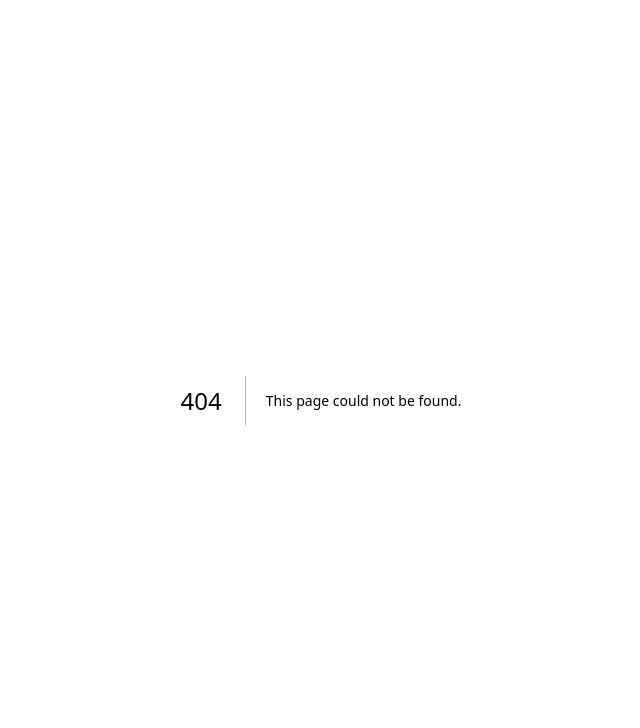
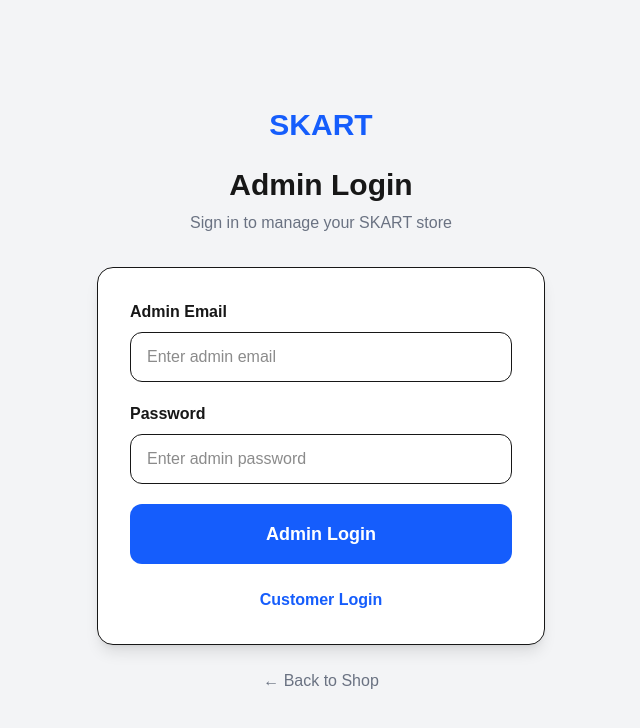
Before and after one commit to SKART2026/SKART-ECOMMERCE, a Next.js app: page /admin/login in a window 1280 px wide. Before the commit this address had no page. Shown: the top 728 px of the page, without its empty margins (319-959 px from the left). Built offline with nearby package versions, Linux system fonts and the light colour scheme.

Commit message:
Add secure admin authentication

```diff
--- /dev/null
+++ b/app/admin/login/page.tsx
@@ -0,0 +1,153 @@
+"use client";
+
+import { FormEvent, useState } from "react";
+import { useRouter } from "next/navigation";
+import Link from "next/link";
+
+export default function AdminLoginPage() {
+  const router = useRouter();
+
+  const [email, setEmail] = useState("");
+  const [password, setPassword] = useState("");
+
+  const [error, setError] = useState("");
+  const [loading, setLoading] = useState(false);
+
+  async function handleLogin(event: FormEvent<HTMLFormElement>) {
+    event.preventDefault();
+
+    setError("");
+    setLoading(true);
+
+    try {
+      const response = await fetch("/api/auth/login", {
+        method: "POST",
+        headers: {
+          "Content-Type": "application/json",
+        },
+        body: JSON.stringify({
+          email,
+          password,
+        }),
+      });
+
+      const data = await response.json();
+
+      if (!response.ok) {
+        setError(data.error || "Login failed.");
+        return;
+      }
+
+      if (data.user?.role !== "ADMIN") {
+        setError("Access denied. Admin account required.");
+        return;
+      }
+
+      router.push("/admin");
+      router.refresh();
+    } catch (error) {
+      console.error(error);
+      setError("Something went wrong. Please try again.");
+    } finally {
+      setLoading(false);
+    }
+  }
+
+  return (
+    <main className="min-h-screen bg-gray-100 flex items-center justify-center px-6 py-12">
+      <div className="w-full max-w-md">
+
+        <div className="text-center mb-8">
+          <Link
+            href="/"
+            className="text-3xl font-bold text-blue-600"
+          >
+            SKART
+          </Link>
+
+          <h1 className="text-3xl font-bold mt-6">
+            Admin Login
+          </h1>
+
+          <p className="text-gray-500 mt-2">
+            Sign in to manage your SKART store
+          </p>
+        </div>
+
+        <div className="bg-white rounded-2xl shadow-lg border p-8">
+
+          {error && (
+            <div className="bg-red-50 border border-red-200 text-red-600 rounded-xl p-4 mb-6">
+              {error}
+            </div>
+          )}
+
+          <form
+            onSubmit={handleLogin}
+            className="space-y-5"
+          >
+
+            <div>
+              <label className="block font-semibold mb-2">
+                Admin Email
+              </label>
+
+              <input
+                type="email"
+                value={email}
+                onChange={(e) => setEmail(e.target.value)}
+                placeholder="Enter admin email"
+                required
+                className="w-full border rounded-xl px-4 py-3 outline-none focus:ring-2 focus:ring-blue-500"
+              />
+            </div>
+
+            <div>
+              <label className="block font-semibold mb-2">
+                Password
+              </label>
+
+              <input
+                type="password"
+                value={password}
+                onChange={(e) => setPassword(e.target.value)}
+                placeholder="Enter admin password"
+                required
+                className="w-full border rounded-xl px-4 py-3 outline-none focus:ring-2 focus:ring-blue-500"
+              />
+            </div>
+
+            <button
+              type="submit"
+              disabled={loading}
+              className="w-full bg-blue-600 text-white py-4 rounded-xl font-bold text-lg hover:bg-blue-700 disabled:bg-gray-400"
+            >
+              {loading ? "Signing in..." : "Admin Login"}
+            </button>
+
+          </form>
+
+          <div className="text-center mt-6">
+            <Link
+              href="/login"
+              className="text-blue-600 font-semibold hover:underline"
+            >
+              Customer Login
+            </Link>
+          </div>
+
+        </div>
+
+        <div className="text-center mt-6">
+          <Link
+            href="/"
+            className="text-gray-500 hover:text-blue-600"
+          >
+            ← Back to Shop
+          </Link>
+        </div>
+
+      </div>
+    </main>
+  );
+}
--- a/app/admin/page.tsx
+++ b/app/admin/page.tsx
@@ -30,6 +30,7 @@
   const [stats, setStats] = useState<AdminStats | null>(null);
   const [loading, setLoading] = useState(true);
   const [statsLoading, setStatsLoading] = useState(true);
+  const [logoutLoading, setLogoutLoading] = useState(false);
 
   useEffect(() => {
     async function checkAdmin() {
@@ -37,14 +38,14 @@
         const response = await fetch("/api/auth/me");
 
         if (!response.ok) {
-      router.push("/login");
+          router.push("/admin/login");
           return;
         }
 
         const data = await response.json();
 
         if (!data.user || data.user.role !== "ADMIN") {
-      router.push("/");
+          router.push("/admin/login");
           return;
         }
 
@@ -60,7 +61,7 @@
         }
       } catch (error) {
         console.error(error);
-    router.push("/");
+        router.push("/admin/login");
       } finally {
         setLoading(false);
         setStatsLoading(false);
@@ -68,11 +69,33 @@
     }
 
     checkAdmin();
-
   }, [router]);
 
+  async function handleLogout() {
+    try {
+      setLogoutLoading(true);
+
+      const response = await fetch("/api/auth/logout", {
+        method: "POST",
+      });
+
+      if (!response.ok) {
+        throw new Error("Logout failed");
+      }
+
+      router.push("/admin/login");
+      router.refresh();
+    } catch (error) {
+      console.error("Logout error:", error);
+      setLogoutLoading(false);
+    }
+  }
+
   if (loading) {
-return ( <main className="min-h-screen bg-gray-100 flex items-center justify-center"> <div className="text-center"> <div className="text-5xl mb-4">⚙️</div>
+    return (
+      <main className="min-h-screen bg-gray-100 flex items-center justify-center">
+        <div className="text-center">
+          <div className="text-5xl mb-4">⚙️</div>
 
           <h2 className="text-2xl font-bold">
             Loading Admin Panel...
@@ -80,18 +103,18 @@
         </div>
       </main>
     );
-
   }
 
   if (!user) {
     return null;
   }
 
-return ( <main className="min-h-screen bg-gray-100 text-gray-900">
+  return (
+    <main className="min-h-screen bg-gray-100 text-gray-900">
 
       {/* HEADER */}
       <header className="bg-gray-900 text-white">
-    <div className="max-w-7xl mx-auto px-6 py-5 flex items-center justify-between">
+        <div className="max-w-7xl mx-auto px-6 py-5 flex items-center justify-between gap-4">
 
           <div>
             <h1 className="text-2xl font-bold">
@@ -103,7 +126,7 @@
             </p>
           </div>
 
-      <div className="flex items-center gap-5">
+          <div className="flex items-center gap-3 flex-wrap justify-end">
 
             <span className="text-sm">
               👤 {user.name}
@@ -115,6 +138,15 @@
             >
               View Store
             </Link>
+
+            <button
+              type="button"
+              onClick={handleLogout}
+              disabled={logoutLoading}
+              className="bg-red-600 text-white px-4 py-2 rounded-lg font-semibold hover:bg-red-700 disabled:bg-gray-500"
+            >
+              {logoutLoading ? "Logging out..." : "Logout"}
+            </button>
 
           </div>
 
@@ -273,7 +305,6 @@
             href="/admin/products"
             className="bg-white border rounded-2xl p-7 hover:shadow-lg transition"
           >
-
             <div className="text-5xl mb-5">
               🛍️
             </div>
@@ -285,14 +316,12 @@
             <p className="text-gray-500 mt-2">
               Add, edit, deactivate products and manage stock.
             </p>
-
           </Link>
 
           <Link
             href="/admin/orders"
             className="bg-white border rounded-2xl p-7 hover:shadow-lg transition"
           >
-
             <div className="text-5xl mb-5">
               📦
             </div>
@@ -304,14 +333,12 @@
             <p className="text-gray-500 mt-2">
               View customer orders and update order status.
             </p>
-
           </Link>
 
           <Link
             href="/admin/customers"
             className="bg-white border rounded-2xl p-7 hover:shadow-lg transition"
           >
-
             <div className="text-5xl mb-5">
               👥
             </div>
@@ -323,7 +350,6 @@
             <p className="text-gray-500 mt-2">
               View customers and their order history.
             </p>
-
           </Link>
 
         </div>
@@ -374,6 +400,5 @@
       </section>
 
     </main>
-
   );
 }
--- a/app/api/auth/login/route.ts
+++ b/app/api/auth/login/route.ts
@@ -2,11 +2,11 @@
 import "dotenv/config";
 import bcrypt from "bcryptjs";
 import { SignJWT } from "jose";
-import { PrismaPg } from "@prisma/adapter-pg";
+import { PrismaPostgresAdapter } from "@prisma/adapter-ppg";
 import { PrismaClient } from "../../../../generated/prisma/client";
 
-const adapter = new PrismaPg({
-connectionString: process.env.DATABASE_URL,
+const adapter = new PrismaPostgresAdapter({
+  connectionString: process.env.DATABASE_URL!,
 });
 
 const prisma = new PrismaClient({
@@ -103,7 +103,6 @@
     });
 
     return response;
-
   } catch (error) {
     console.error("Login error:", error);
 
@@ -113,7 +112,6 @@
       },
       { status: 500 }
     );
-
   } finally {
     await prisma.$disconnect();
   }
--- /dev/null
+++ b/app/api/auth/logout/route.ts
@@ -0,0 +1,19 @@
+import { NextResponse } from "next/server";
+
+export async function POST() {
+  const response = NextResponse.json({
+    message: "Logged out successfully.",
+  });
+
+  response.cookies.set({
+    name: "shopkart_token",
+    value: "",
+    httpOnly: true,
+    secure: process.env.NODE_ENV === "production",
+    sameSite: "lax",
+    expires: new Date(0),
+    path: "/",
+  });
+
+  return response;
+}
--- /dev/null
+++ b/lib/admin-auth.ts
@@ -0,0 +1,59 @@
+import { cookies } from "next/headers";
+import { redirect } from "next/navigation";
+import { jwtVerify } from "jose";
+
+const JWT_SECRET = process.env.JWT_SECRET;
+
+export type AdminSession = {
+  userId: number;
+  email: string;
+  role: string;
+};
+
+export async function getAdminSession(): Promise<AdminSession | null> {
+  if (!JWT_SECRET) {
+    console.error("JWT_SECRET is not configured.");
+    return null;
+  }
+
+  try {
+    const cookieStore = await cookies();
+    const token = cookieStore.get("shopkart_token")?.value;
+
+    if (!token) {
+      return null;
+    }
+
+    const { payload } = await jwtVerify(
+      token,
+      new TextEncoder().encode(JWT_SECRET)
+    );
+
+    const userId = Number(payload.userId);
+    const email = String(payload.email || "");
+    const role = String(payload.role || "");
+
+    if (!userId || !email || role !== "ADMIN") {
+      return null;
+    }
+
+    return {
+      userId,
+      email,
+      role,
+    };
+  } catch (error) {
+    console.error("Admin session verification failed:", error);
+    return null;
+  }
+}
+
+export async function requireAdmin(): Promise<AdminSession> {
+  const session = await getAdminSession();
+
+  if (!session) {
+    redirect("/admin/login");
+  }
+
+  return session;
+}
--- /dev/null
+++ b/proxy.ts
@@ -0,0 +1,65 @@
+import { NextResponse } from "next/server";
+import { jwtVerify } from "jose";
+
+const JWT_SECRET = process.env.JWT_SECRET;
+
+export async function proxy(request: Request) {
+  const url = new URL(request.url);
+
+  // Admin login must always remain accessible.
+  if (url.pathname === "/admin/login") {
+    return NextResponse.next();
+  }
+
+  // Only protect /admin and everything underneath it.
+  if (!url.pathname.startsWith("/admin")) {
+    return NextResponse.next();
+  }
+
+  if (!JWT_SECRET) {
+    return NextResponse.redirect(
+      new URL("/admin/login", request.url)
+    );
+  }
+
+  const cookieHeader = request.headers.get("cookie") || "";
+
+  const token = cookieHeader
+    .split(";")
+    .map((cookie) => cookie.trim())
+    .find((cookie) =>
+      cookie.startsWith("shopkart_token=")
+    )
+    ?.substring("shopkart_token=".length);
+
+  if (!token) {
+    return NextResponse.redirect(
+      new URL("/admin/login", request.url)
+    );
+  }
+
+  try {
+    const { payload } = await jwtVerify(
+      token,
+      new TextEncoder().encode(JWT_SECRET)
+    );
+
+    const role = String(payload.role || "");
+
+    if (role !== "ADMIN") {
+      return NextResponse.redirect(
+        new URL("/admin/login", request.url)
+      );
+    }
+
+    return NextResponse.next();
+  } catch {
+    return NextResponse.redirect(
+      new URL("/admin/login", request.url)
+    );
+  }
+}
+
+export const config = {
+  matcher: ["/admin/:path*"],
+};
```
Lines whose indentation alone changed are shown as unchanged.
